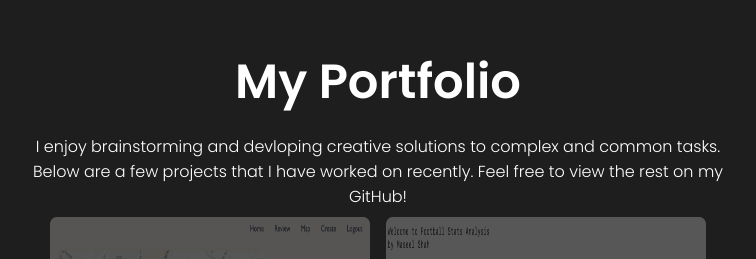
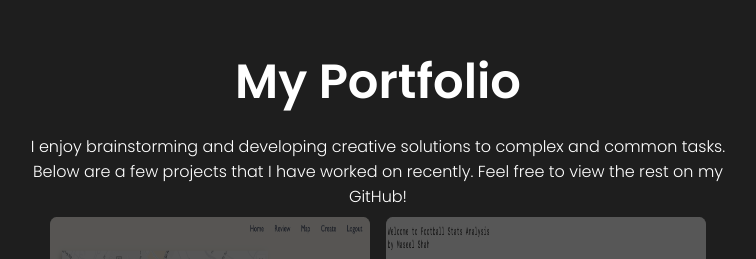
Before and after one commit to maseelshah22/maseelshah22.github.io, a React (Create React App) app: page / in a window 1280 px wide. Shown: the part 1640-1899 px from the top of the page, without its empty margins (262-1018 px from the left). Built offline with nearby package versions, Linux system fonts and the light colour scheme.

Commit message:
fixed spelling mistake

```diff
--- a/package.json
+++ b/package.json
@@ -14,6 +14,7 @@
     "web-vitals": "^2.1.4"
   },
   "scripts": {
+
     "start": "react-scripts start",
     "build": "react-scripts build",
     "test": "react-scripts test",
--- a/src/components/works/works.js
+++ b/src/components/works/works.js
@@ -10,7 +10,7 @@ const Works = () => {
 
     <section id="works">
         <h2 className="worksTitle">My Portfolio</h2>
-        <span className="worksDesc">I enjoy brainstorming and devloping creative solutions to complex and common tasks.
+        <span className="worksDesc">I enjoy brainstorming and developing creative solutions to complex and common tasks.
         <br />Below are a few  projects that I have worked on recently. Feel free to view the rest on my GitHub!</span>
         <div className="worksImgs">
             <div className="worksImgContainer">
```
Also changed, not shown: 19 other files (tests, documents, lock files or other folders).
